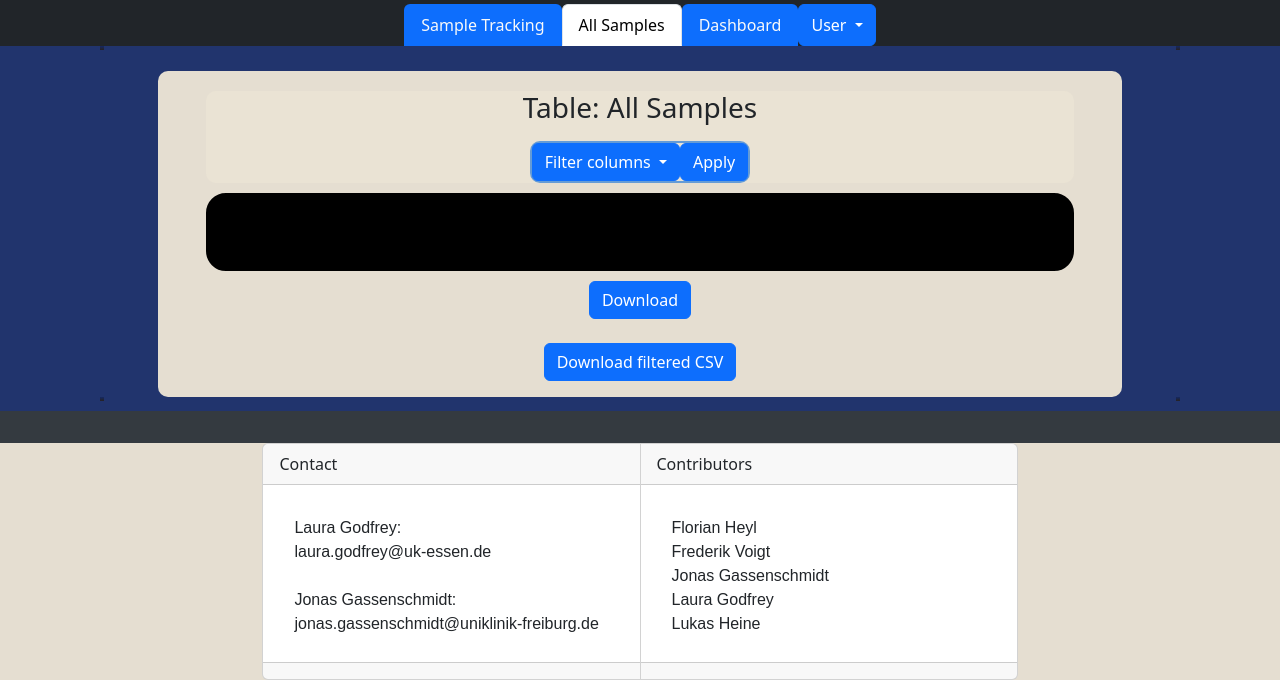
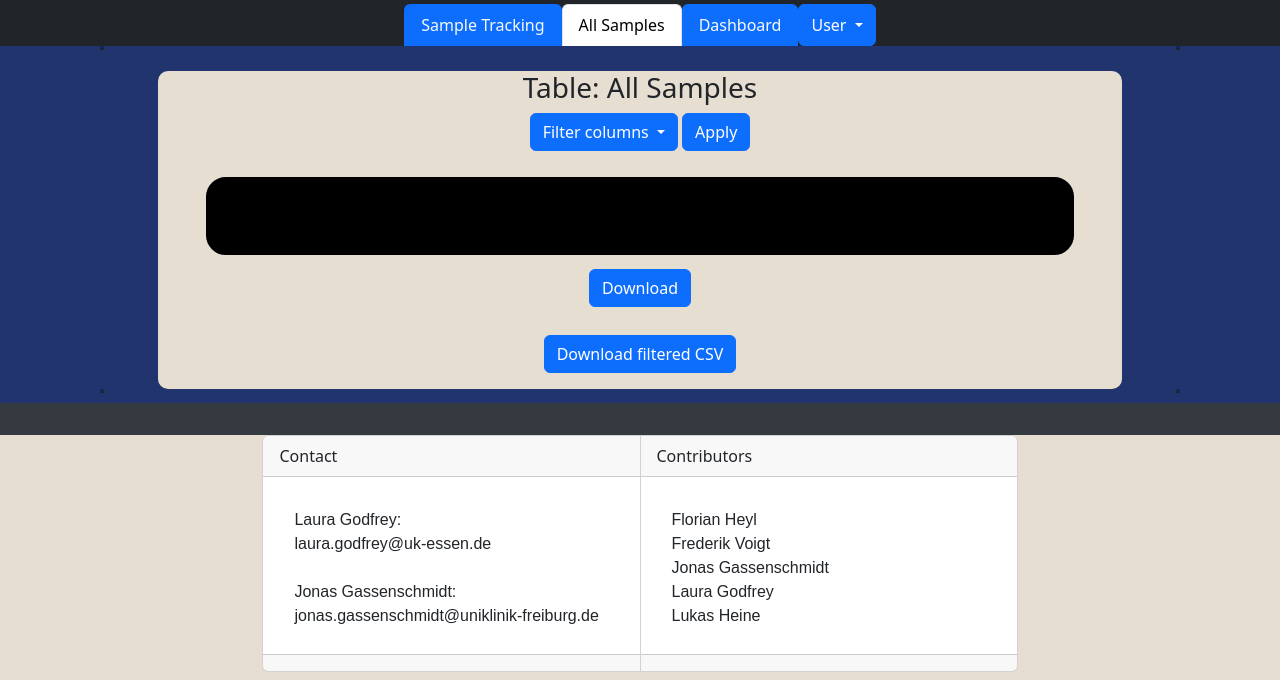
Before and after one commit to ICCB-Cologne/limetrack, a Django app: page /samples/ in a window 1280 px wide. Shown: the part 247-927 px from the top of the page. Run offline with Django 4.2, Linux system fonts and the light colour scheme; the visitor is signed in with stand-in values (Sample User, id 1); data that the repository does not hold is empty.

Commit message:
Deleted some css and added bootstrap styling

```diff
--- a/backend/gui/static/gui/style.css
+++ b/backend/gui/static/gui/style.css
@@ -74,20 +74,6 @@ p {
     margin-top: 2%;
 
 }
-
-/* for all_samples_overview to contain filter buttons/options */
-.filterdiv {
-    width: fit-content;
-    border-radius: 10px;
-    border: #649bd6 solid 2px;
-    display: flex;
-    flex-direction: row;
-    justify-content: center;
-    align-items: center;
-    background-color: #ebe4d4f8;
-    margin-top: 1%;
-}
-
 
 .imagediv {
     padding: 2em 0em 0em 0em;
--- a/backend/gui/templates/gui/all_samples.html
+++ b/backend/gui/templates/gui/all_samples.html
@@ -15,26 +15,25 @@
 {% block content %}
 <div class="containerino">
   <div class="overdiv">
-  <div class="overdiv">
     <h3>
       Table: All Samples
     </h3>
     <div class="filterdiv">
-      <button type="button" class="btn btn-primary dropdown-toggle" data-bs-toggle="dropdown" aria-expanded="false" data-bs-auto-close="outside">
+      <button type="button" class="btn btn-primary dropdown-toggle mr-1" data-bs-toggle="dropdown" aria-expanded="false" data-bs-auto-close="outside">
         Filter columns
       </button>
+      <button class="btn btn-primary" onclick="applyFilter()"> Apply </button>
       <form action={% url "filtered_samples" %} method="post" enctype="multipart/form-data" id="column-filter">
         {% csrf_token %}
         <ul class="dropdown-menu">
           {% for filter in filters %}
           <li class="dropdown-item">
             {{filter}}
-        {{filter.label}} </li>
+            {{filter.label}}
+          </li>
           {% endfor %}
         </ul>
       </form>
-  <button class="btn btn-primary" onclick="applyFilter()"> Apply  </button>
-  </div>
   </div>
 
 
@@ -73,7 +72,7 @@
 
 
 </div>
-    <a href="/csv/" class="btn btn-primary bg-primary" role="button"> Download</a>
+    <a href="/csv/" class="btn btn-primary bg-primary my-1" role="button"> Download</a>
     <br>
     <button class="btn btn-primary" onclick="downloadWithFilter()"> Download filtered CSV </button>
     <form  action={% url "filtered_download" %} method="post" id="filter-download">{% csrf_token %}</form>
```
Lines whose indentation alone changed are shown as unchanged.
